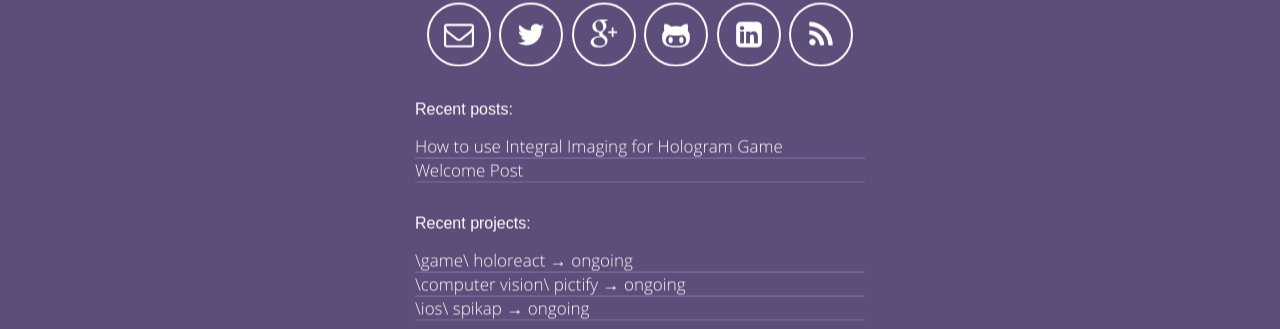
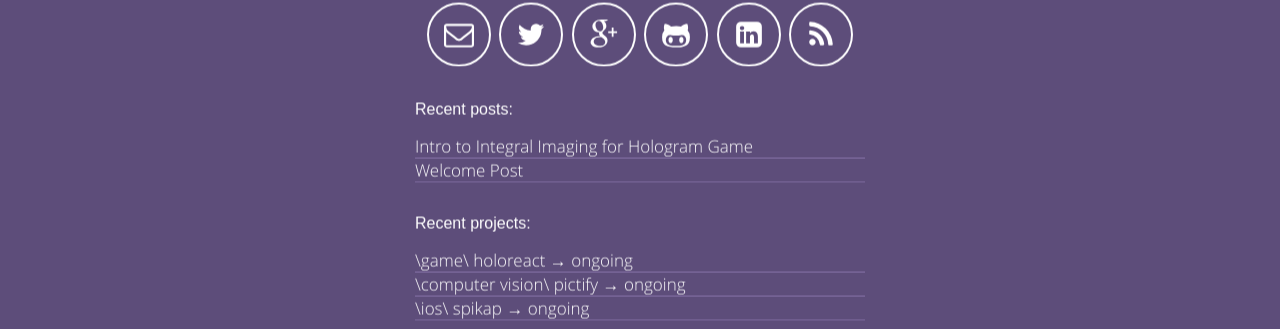
Before and after one commit to lancenix/lancenix.github.io, a Jekyll site: the page built from index.html, in a window 1280 px wide. Shown: the part 380-709 px from the top of the page. Built offline with Jekyll 4.4.1, drawn with Linux system fonts in a browser that asks for light colours.

Commit message:
fix bug (again)

```diff
--- a/_posts/2020-08-07-hologram-projector.md
+++ b/_posts/2020-08-07-hologram-projector.md
@@ -1,6 +1,6 @@
 ---
 layout: post
-title: "How to use Integral Imaging for Hologram Game"
+title: "Intro to Integral Imaging for Hologram Game"
 date: 2020-08-07 01:00:00
 image: ''
 description: "This is not a Computer Science class, I swear."
@@ -8,7 +8,7 @@ tags:
 -
 categories:
 - Game Development
-twitter_text: "How to use Integral Imaging for Hologram Game"
+twitter_text: "Intro to Integral Imaging for Hologram Game"
 ---
 
 <img src="https://media.giphy.com/media/3oEhmPyqvHwsGqY9Xi/source.gif"/>
@@ -49,7 +49,7 @@ Credit goes to my friend for creating this model to be used in a thesis we're wr
 
 Each scene shown by each camera will show your game scene so you can project your 3D game scene using the pyramid! If you want to get a transparent background, use black color in your game scene, since black doesn't project any light, it is considered 'transparent'. That's why apart from the scenes, I set the world background color to black.
 
-![](/assets/img/integral-imaging/unity-1.JPEG)
+![](/assets/img/integral-imaging/unity-1.jpeg)
 
 (Excuse my poor screen quality) Make sure they fit really good with each other, so there won't be any gap or distortion on the final result of the projection. So you'll get something like this: *(look mom, I made something cool)*
 
```
